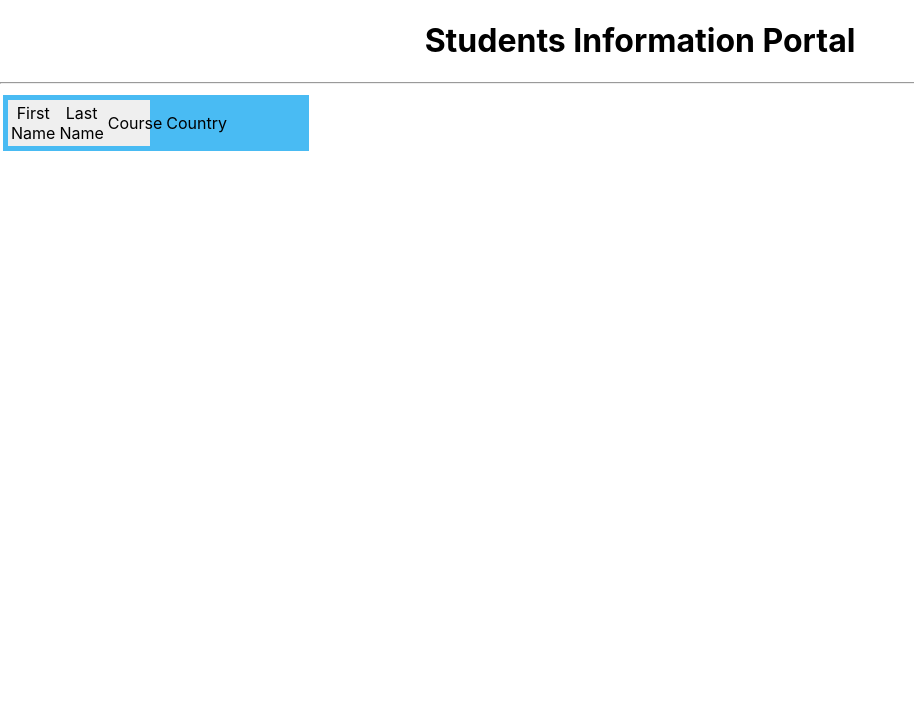
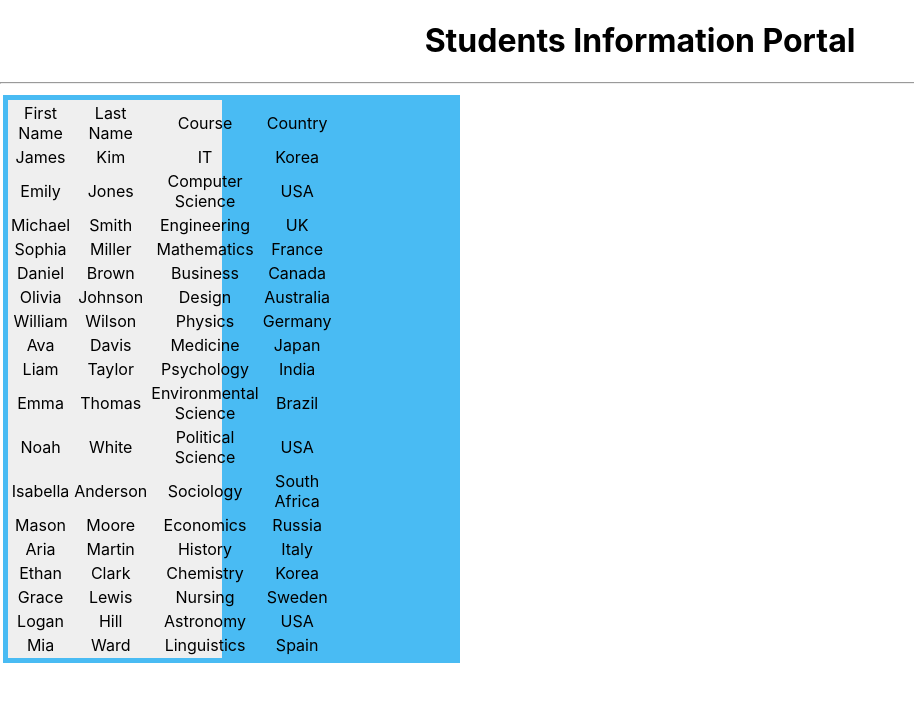
Before and after one commit to uovmadura/IT-ReactProject, a React (Create React App) app in the folder studentapp/: page / in a window 1280 px wide. Shown: the top 702 px of the page, without its empty margins (0-914 px from the left). Built offline with nearby package versions, Linux system fonts and the light colour scheme.

Commit message:
Get data from parent and print using map

```diff
--- a/studentapp/src/components/StudentTable.js
+++ b/studentapp/src/components/StudentTable.js
@@ -13,6 +13,18 @@
                             <td>Country</td>
                         </tr>
                     </thead>
+                    <tbody>
+                        {
+                            props.students.map(student=>
+                                <tr>
+                                    <td>{student.firstName}</td>
+                                    <td>{student.lastName}</td>
+                                    <td>{student.course}</td>
+                                    <td>{student.address.country}</td>
+                                </tr>
+                            )
+                        }
+                    </tbody>
                 </table>
             </div>
         </div>
```
